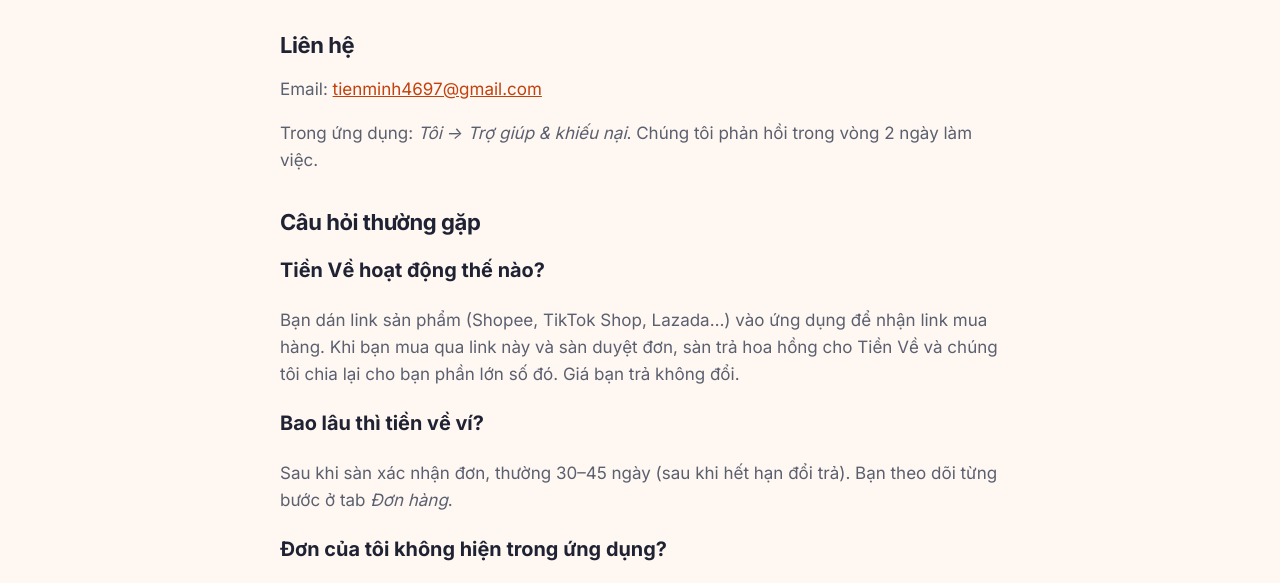
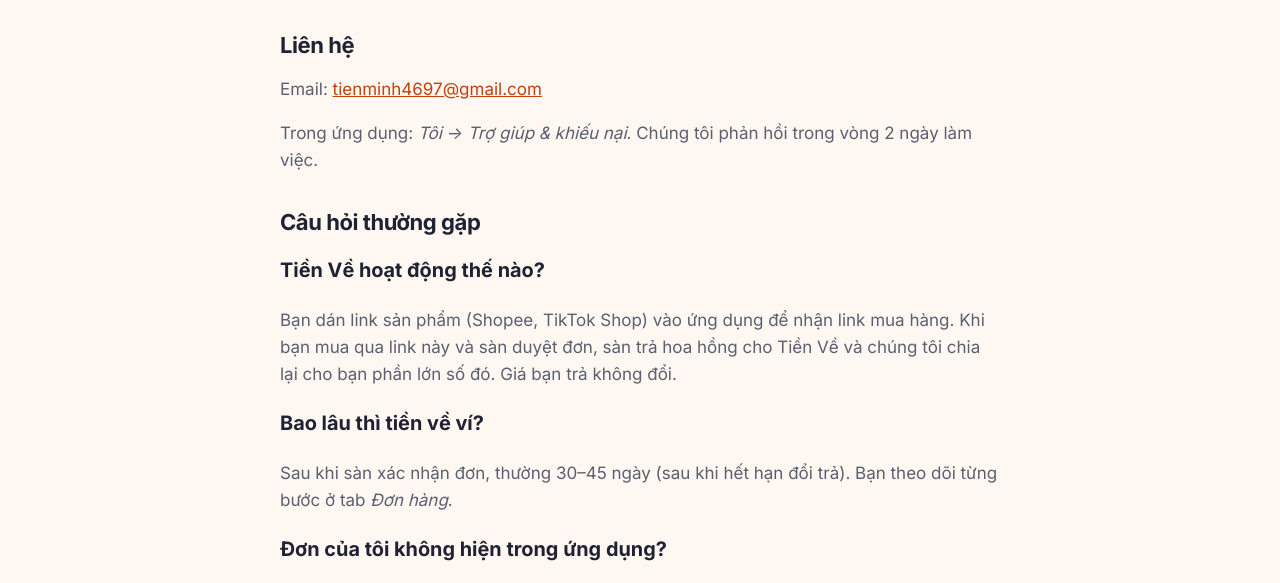
Before and after one commit to tienminhdn/tienve, a plain HTML site: page support.html in a window 1280 px wide. Shown: the part 204-787 px from the top of the page. Drawn offline with Linux system fonts and the light colour scheme.

Commit message:
Update landing page

```diff
--- a/support.html
+++ b/support.html
@@ -32,7 +32,7 @@
 
     <h2>Câu hỏi thường gặp</h2>
     <h3>Tiền Về hoạt động thế nào?</h3>
-    <p>Bạn dán link sản phẩm (Shopee, TikTok Shop, Lazada…) vào ứng dụng để nhận link mua hàng. Khi bạn mua qua link này và sàn duyệt đơn, sàn trả hoa hồng cho Tiền Về và chúng tôi chia lại cho bạn phần lớn số đó. Giá bạn trả không đổi.</p>
+    <p>Bạn dán link sản phẩm (Shopee, TikTok Shop) vào ứng dụng để nhận link mua hàng. Khi bạn mua qua link này và sàn duyệt đơn, sàn trả hoa hồng cho Tiền Về và chúng tôi chia lại cho bạn phần lớn số đó. Giá bạn trả không đổi.</p>
     <h3>Bao lâu thì tiền về ví?</h3>
     <p>Sau khi sàn xác nhận đơn, thường 30–45 ngày (sau khi hết hạn đổi trả). Bạn theo dõi từng bước ở tab <em>Đơn hàng</em>.</p>
     <h3>Đơn của tôi không hiện trong ứng dụng?</h3>
```
